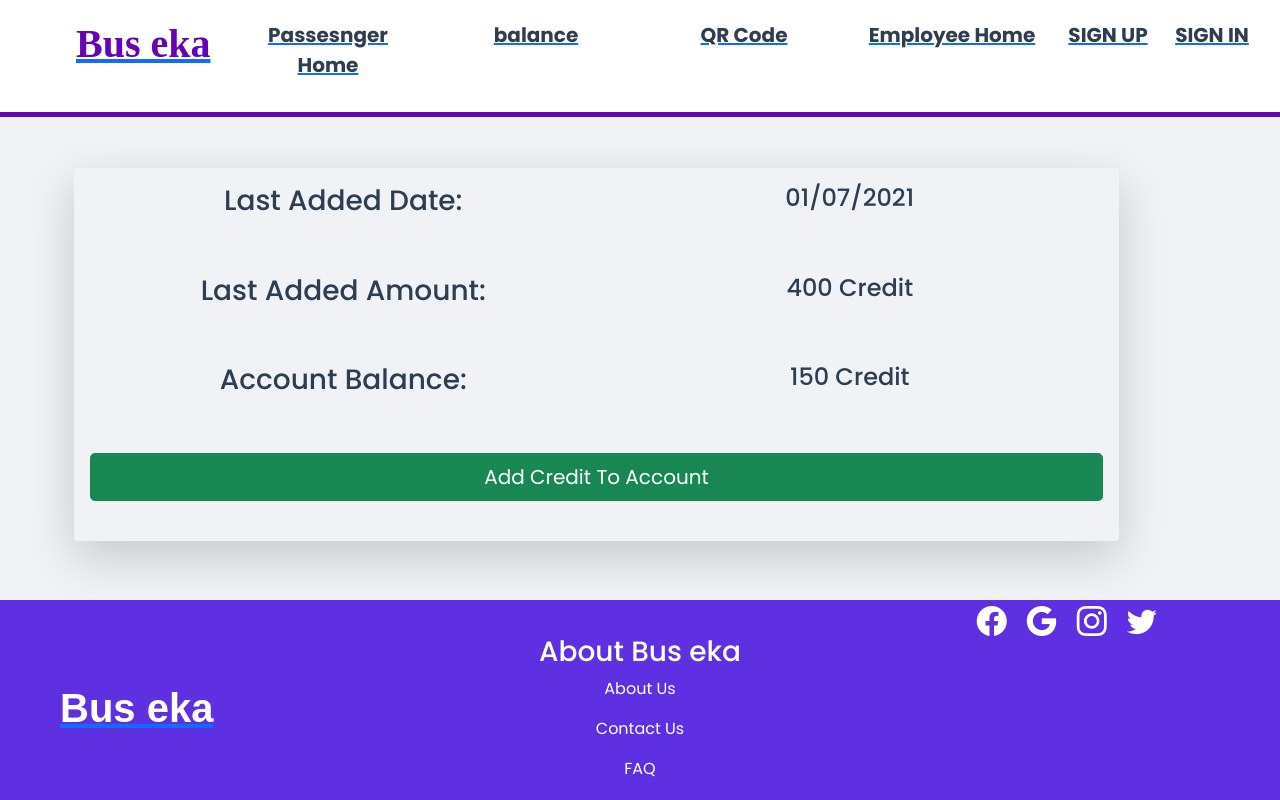
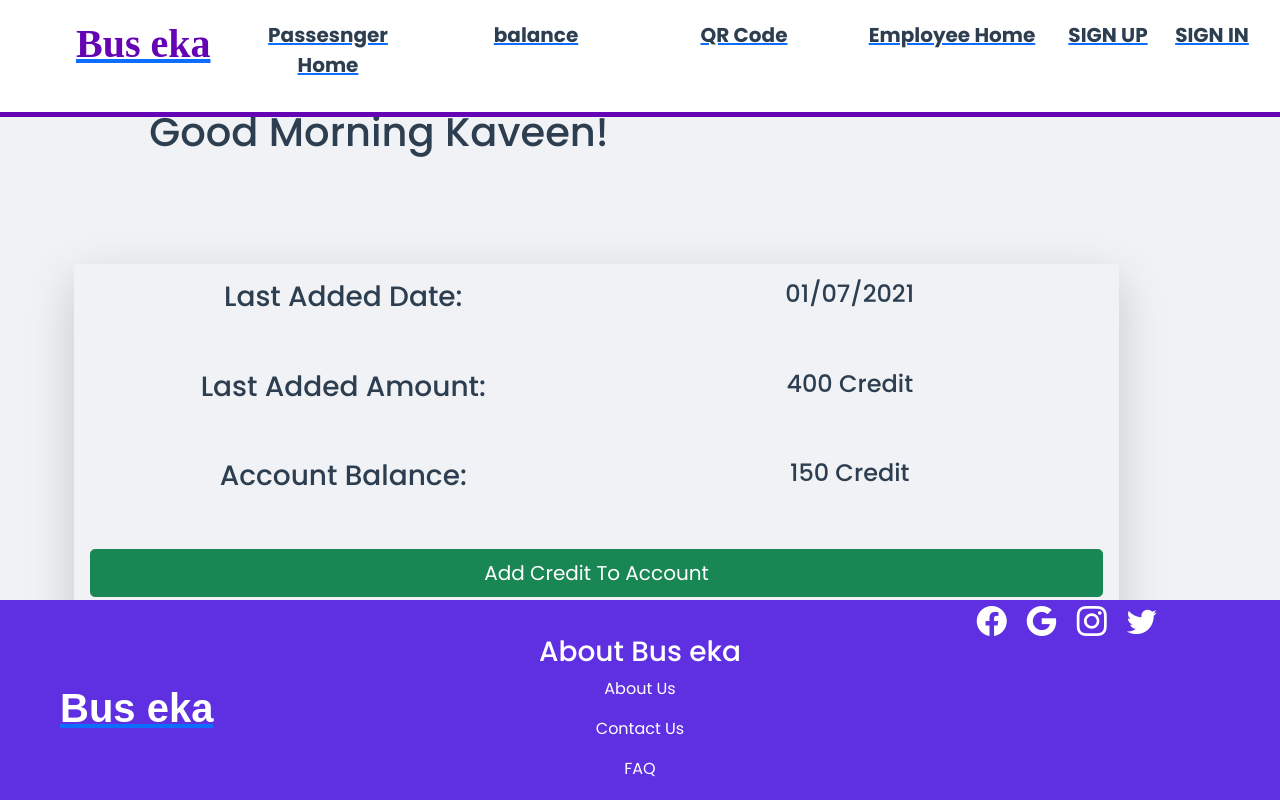
Before and after one commit to Syndicate-Crew/Online-Ticketing-System---Frontend, a Vue app: page /accbal in a window 1280 px wide. Built offline with nearby package versions, Linux system fonts and the light colour scheme; a web font is replaced by a local one.

Commit message:
Acc balance padding fixed

```diff
--- a/src/views/CAccoBal.vue
+++ b/src/views/CAccoBal.vue
@@ -2,8 +2,7 @@
   <div>
     <Header />
     <div class="container">
-
-    <div class="row">
+      <div class="row p-5">
         <div class="col-6">
           <h1>Good Morning Kaveen!</h1>
         </div>
@@ -45,9 +44,11 @@
               <br />
               <br />
 
-
               <div class="row">
-              <router-link :to="{ name: 'CAddCre' }" class="btn btn-success btn-lg">
+                <router-link
+                  :to="{ name: 'CAddCre' }"
+                  class="btn btn-success btn-lg"
+                >
                   Add Credit To Account
                 </router-link>
               </div>
@@ -56,7 +57,6 @@
           </div>
         </div>
       </div>
-
     </div>
     <Footer />
   </div>
```
Lines whose indentation alone changed are shown as unchanged.
